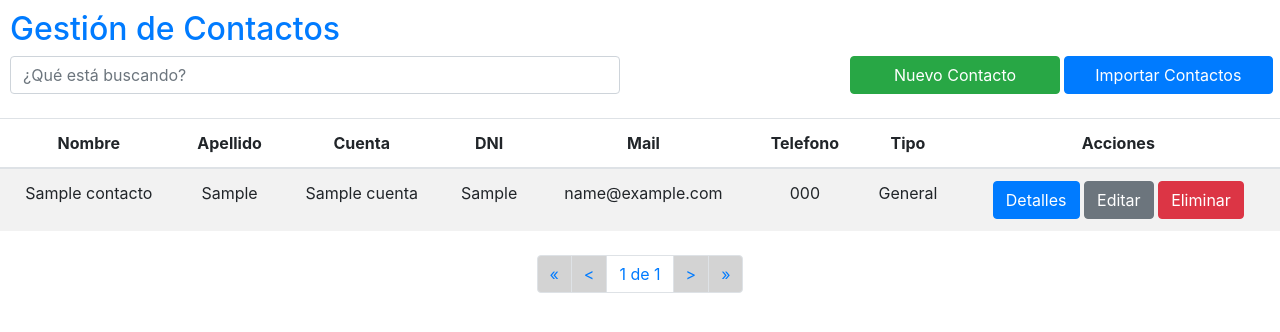
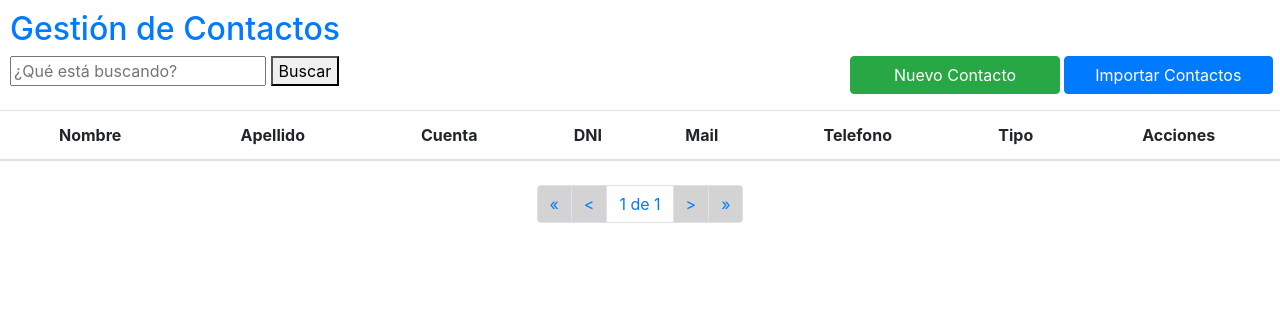
Before and after one commit to Winguweb/mi_primera_bd, a Django app: page /contactos/ in a window 1280 px wide. Shown: the part 80-412 px from the top of the page. Run offline with Django 3.2, Linux system fonts and the light colour scheme; a user stored in the database is signed in; tables that the repository leaves empty hold one stand-in row (values such as "Sample post"); lists and menus that the app fills with data are empty; some libraries are stand-ins or nearby versions.

Commit message:
Agrego filtrado de contactos de una organizacion

```diff
--- a/primerabdd/primerabdd/crm/templates/crm/contactos_lista.html
+++ b/primerabdd/primerabdd/crm/templates/crm/contactos_lista.html
@@ -32,9 +32,12 @@
 	<h2 style="margin-top: 10px; padding-left: 10px;">Gestión de Contactos</h2>
 
 	<div class="row" style="padding-right: 20px; padding-left: 10px;">
-		<div class="form-group mb-4 col-lg-6">
-			<input id="filtroBusqueda" placeholder="¿Qué está buscando?" class="form-control form-control-underlined">
-		</div>
+        <div class="form-group mb-4 col-lg-6">
+            <form type="get" action="." style="margin: 0">
+                <input  id="search_box" type="text" name="query"  placeholder="¿Qué está buscando?">
+                <button id="search_submit" type="submit" >Buscar</button>
+            </form>
+        </div>
 		<div class="col-lg-2"></div>
 		<div class="col-lg-2" style="padding-left: 2px; padding-right: 2px;">
 			<a class="btn btn-success pull-right" href="{% url "crear_contacto"  %}">Nuevo Contacto</a>
--- a/primerabdd/primerabdd/crm/views.py
+++ b/primerabdd/primerabdd/crm/views.py
@@ -12,6 +12,7 @@ from django.urls import reverse
 from django.contrib import messages
 from django_select2.forms import Select2Widget
 from django.core.paginator import Paginator
+from django.db.models import Q
 
 CSV_CUENTA_INDEX = 0
 CSV_NOMBRE_INDEX = 1
@@ -52,7 +53,15 @@ class ContactosPorNivel(TemplateView):
         listado_contactos = Contacto.objects.filter(cuenta__organizacion__usuario=user).values_list('id', flat=True)
 
         context = super(ContactosPorNivel, self).get_context_data(**kwargs)
-        listado_contactos = Contacto.objects.filter(id__in=listado_contactos)
+        query = self.request.GET.get('query')
+        listado_contactos = []
+        if query:
+            print("query : " + query)
+            listado_contactos = Contacto.objects.filter(Q(nombre__startswith=query) |
+            Q(apellido__startswith=query) | Q(cuenta__nombre__startswith=query)).filter(id__in=listado_contactos)
+        else:
+            listado_contactos = Contacto.objects.filter(id__in=listado_contactos)
+
         paginator = Paginator(listado_contactos,10)
         page = self.request.GET.get('page')
         listado_contactos_paginado = paginator.get_page(page)
```
